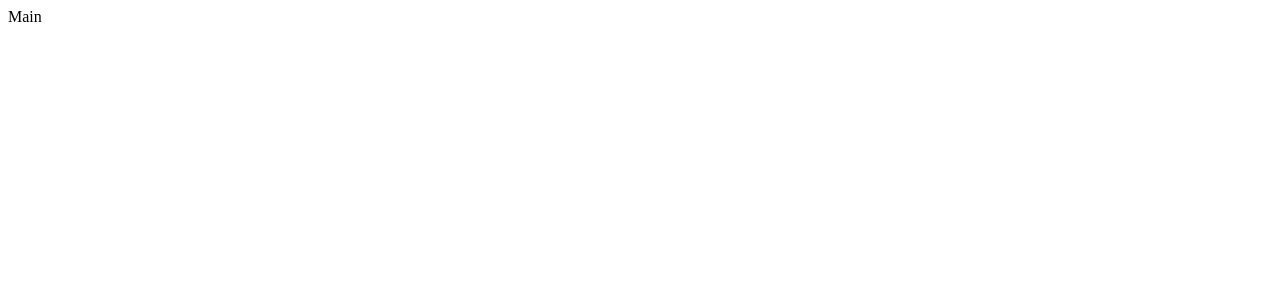
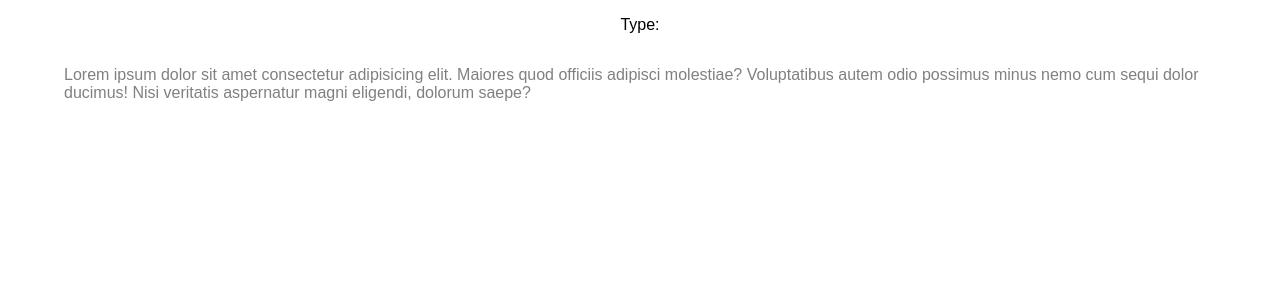
Before and after one commit to DaniPhilo/codetyping, a React (Create React App) app: page / in a window 1280 px wide. Shown: the top 300 px of the page. Built offline with nearby package versions, Linux system fonts and the light colour scheme.

Commit message:
Create typebox and json file to import texts

```diff
--- /dev/null
+++ b/src/assets/styles/Main.css
@@ -0,0 +1,11 @@
+* {
+    margin: 0;
+    padding: 0;
+    box-sizing: border-box;
+    font-family: Arial, Helvetica, sans-serif;
+    font-size: 1em;
+}
+
+main {
+    width: 100%;
+}
--- /dev/null
+++ b/src/assets/styles/TypeBox.css
@@ -0,0 +1,38 @@
+.typebox-section {
+    display: flex;
+    flex-direction: column;
+    justify-content: center;
+    align-items: center;
+    gap: 1rem;
+
+    width: 90%;
+    margin: 1rem auto;
+}
+
+.input-container {
+    position: relative;
+    width: 100%;
+}
+
+p {
+    width: 100%;
+    margin-top: 1rem;
+    color: grey;
+}
+
+textarea {
+    position: absolute;
+    top: 0;
+    left: 0;
+
+    width: 100%;
+    margin-top: 1rem;
+    background-color: transparent;
+    border: none;
+    outline: none;
+    resize: none;
+}
+textarea:focus {
+    border: none;
+    outline: none;
+}
--- a/src/App.js
+++ b/src/components/App.js
@@ -1,8 +1,10 @@
 import React from 'react';
 
+import Main from './Main';
+
 function App() {
-  return (
-    <main>Main</main>
+  return(
+    <Main />
   );
 }
 
--- /dev/null
+++ b/src/components/Main.js
@@ -0,0 +1,17 @@
+import React, { useState } from 'react';
+import '../assets/styles/Main.css';
+
+import TypeBox from './TypeBox';
+
+const Texts = require('../services/db/texts.json');
+
+export default function Main() {
+
+  const [text, setText] = useState(Texts);
+
+  return (
+    <main>
+      <TypeBox text={text[0].text}/>
+    </main>
+  )
+}
--- /dev/null
+++ b/src/components/TypeBox.js
@@ -0,0 +1,15 @@
+import React from 'react';
+import '../assets/styles/TypeBox.css'
+
+export default function TypeBox({ text }) {
+    return (
+        <section className="typebox-section">
+            <label htmlFor="input-box">Type:</label>
+            <div className='input-container'>
+                <p>{text}</p>
+
+                <textarea name="input-box" id="input-box" cols="90" rows="10"></textarea>
+            </div>
+        </section>
+    )
+}
--- a/src/index.js
+++ b/src/index.js
@@ -1,7 +1,7 @@
 import React from 'react';
 import ReactDOM from 'react-dom/client';
 
-import App from './App';
+import App from './components/App';
 
 const root = ReactDOM.createRoot(document.getElementById('root'));
 root.render(
--- /dev/null
+++ b/src/services/db/texts.json
@@ -0,0 +1,6 @@
+[
+    {
+        "text": "Lorem ipsum dolor sit amet consectetur adipisicing elit. Maiores quod officiis adipisci molestiae? Voluptatibus autem odio possimus minus nemo cum sequi dolor ducimus! Nisi veritatis aspernatur magni eligendi, dolorum saepe?",
+        "length": ""
+    }
+]
```
